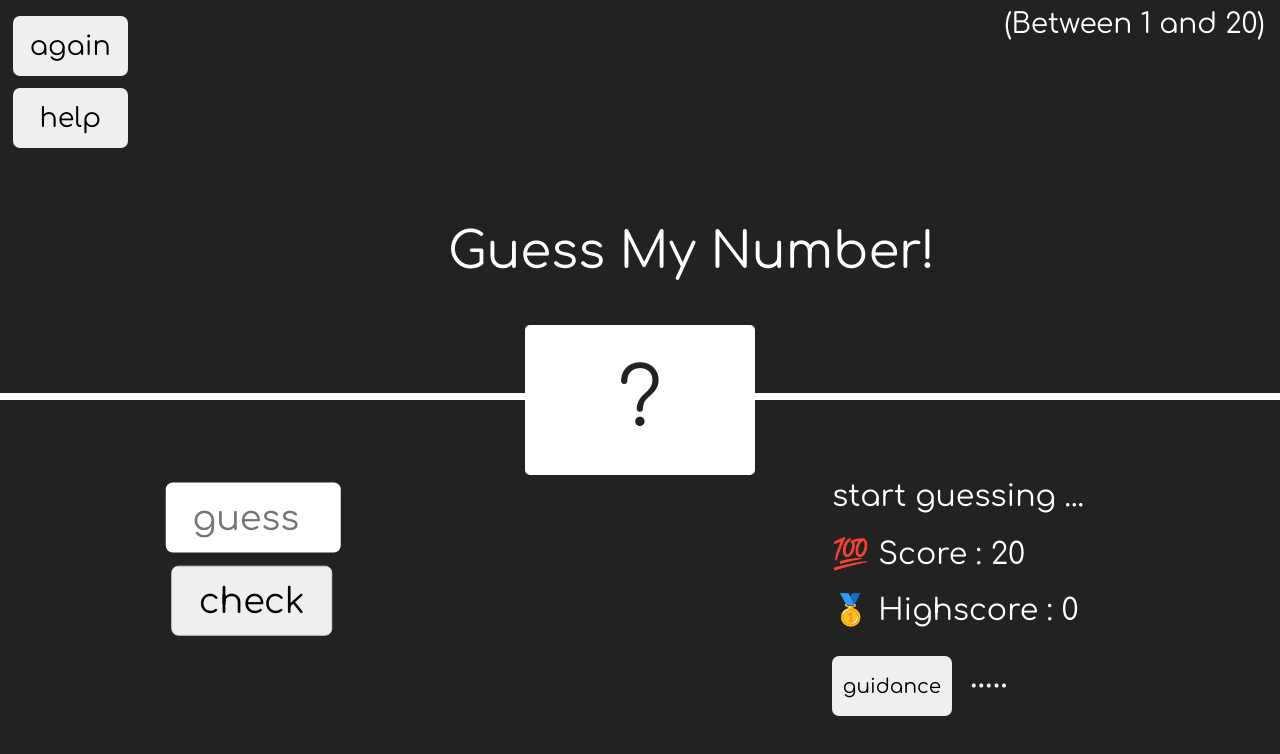
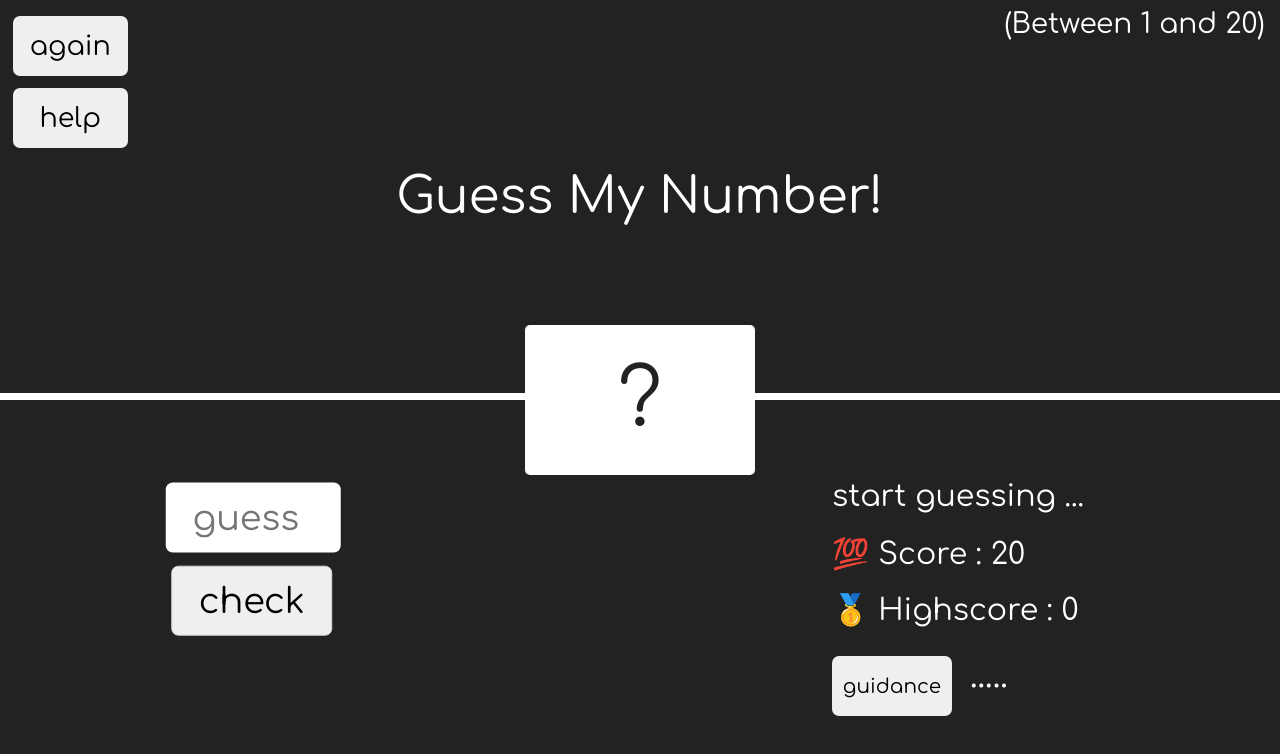
Before and after one commit to elyargeek/mp_p_game_Guess_number, a plain HTML site: page index.html in a window 1280 px wide. Drawn offline with Linux system fonts and the light colour scheme.

Commit message:
Update style.css

```diff
--- a/style.css
+++ b/style.css
@@ -16,6 +16,9 @@ body {
   width: 100%;
   height: 50vh;
   border-bottom: 7px solid #fff;
+  display: flex;
+  align-items: center;
+  justify-content: center;
 }
 
 .text_between {
@@ -29,10 +32,6 @@ body {
 .text_center {
   font-size: 50px;
   text-align: center;
-  position: absolute;
-  top: 28%;
-  left: 35%;
-  /* transform: translate(-35%, -28%); */
 }
 
 .secret_number {
```
